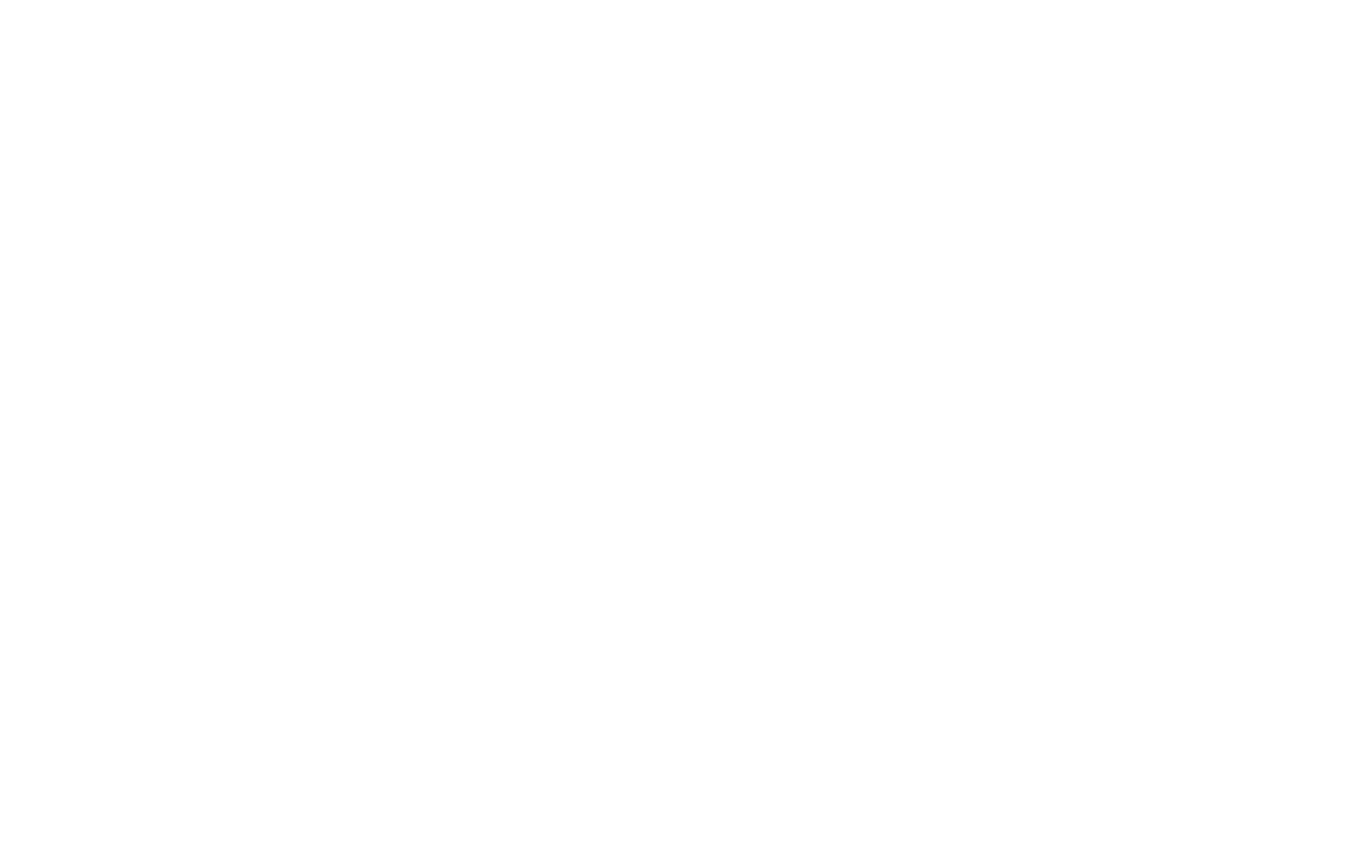
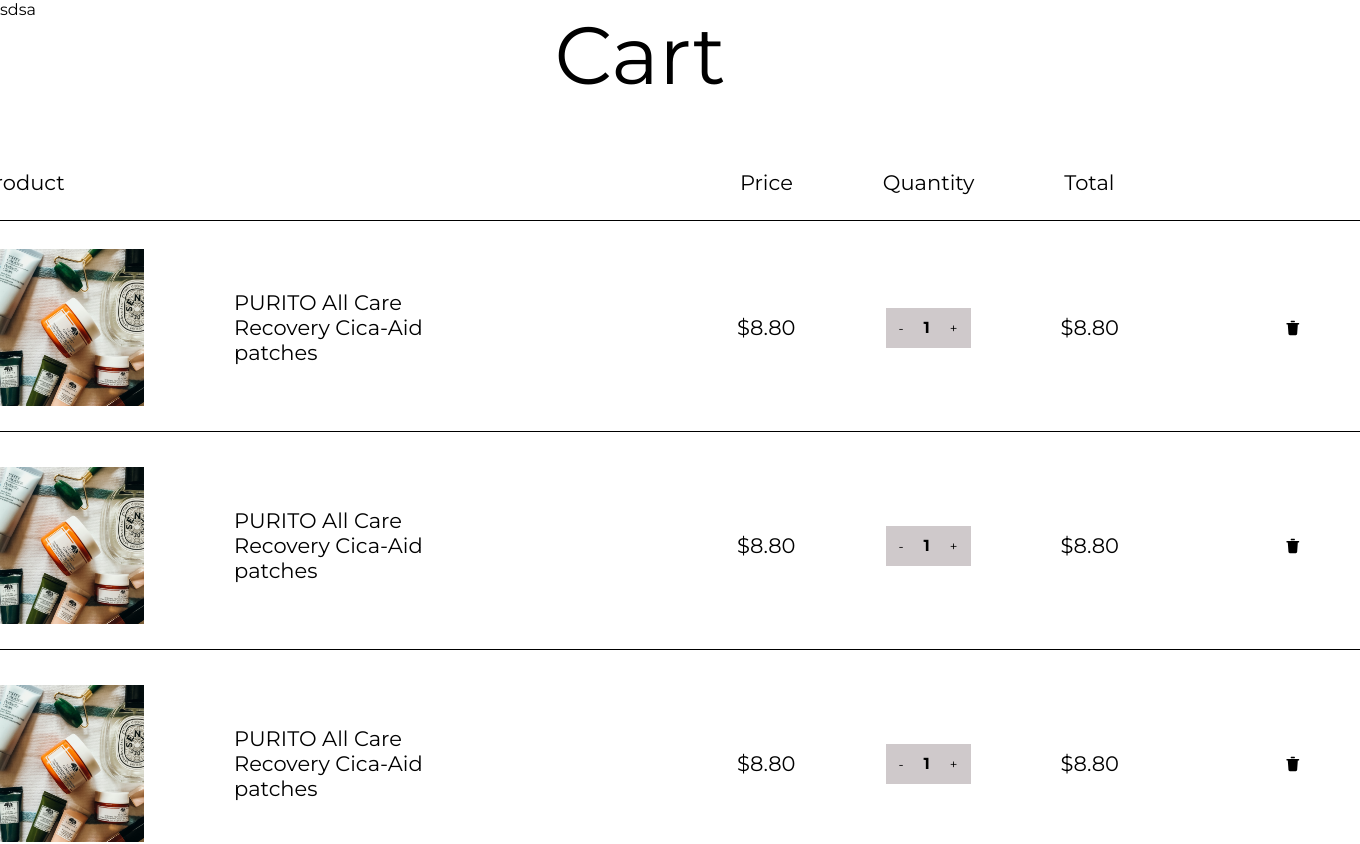
Before and after one commit to AziretTursunbekov/Sinsay, a React (Vite) app: page / in a window 1280 px wide. Shown: the top 844 px of the page, 1360 px wide, since content can reach past the window. Before the commit the page ends 800 px from the top, so only its background shows below. Built offline with nearby package versions, Linux system fonts and the light colour scheme.

Commit message:
create style

```diff
--- a/src/App.jsx
+++ b/src/App.jsx
@@ -1,4 +1,10 @@
+import CartList from "./components/UI/CartList";
+
 const App = () => {
-  return <div></div>;
+  return (
+    <div>sdsa
+      <CartList />
+    </div>
+  );
 };
 export default App;
--- a/src/components/UI/CartList.jsx
+++ b/src/components/UI/CartList.jsx
@@ -1,5 +1,8 @@
 import React from "react";
-
+import { product } from "../../utils/constants";
+import styled from "styled-components";
+import Button from "./Button";
+import { Icons } from "../../assets";
 const CartList = () => {
   return (
     <StyledContainer>
@@ -17,8 +20,8 @@
       </StyledLi>
       <StyledUl>
         {product.map((item) => (
-          <div>
-            <div key={item.id}>
+          <div key={item.id}>
+            <div>
               <StyledLi>
                 <div className="div">
                   <img src={item.image} alt="" />
@@ -37,7 +40,7 @@
                     </div>
                   </div>
                 </div>
-                <img src={item.cartina} alt="" />
+                <Icons.Delete className="svg" />
               </StyledLi>
             </div>
           </div>
@@ -164,6 +167,15 @@
     justify-content: start;
     align-items: center;
     gap: 90px;
+    img {
+      width: 164px;
+      height: 157px;
+      object-fit: cover;
+    }
+  }
+  .svg {
+    width: 50px;
+    height: 50px;
   }
 `;
 
--- /dev/null
+++ b/src/utils/constants.js
@@ -0,0 +1,28 @@
+import Image from "../assets/images/creams.png";
+
+export const product = [
+  {
+    id: 1,
+    image: Image,
+    title: "PURITO All Care Recovery  Cica-Aid patches",
+    price: "8.80",
+  },
+  {
+    id: 2,
+    image: Image,
+    title: "PURITO All Care Recovery Cica-Aid patches",
+    price: "8.80",
+  },
+  {
+    id: 3,
+    image: Image,
+    title: "PURITO All Care Recovery Cica-Aid patches",
+    price: "8.80",
+  },
+  {
+    id: 4,
+    image: Image,
+    title: "PURITO All Care Recovery Cica-Aid patches",
+    price: "8.80",
+  },
+];
```
Also changed, not shown: src/utils/text.txt (added).
